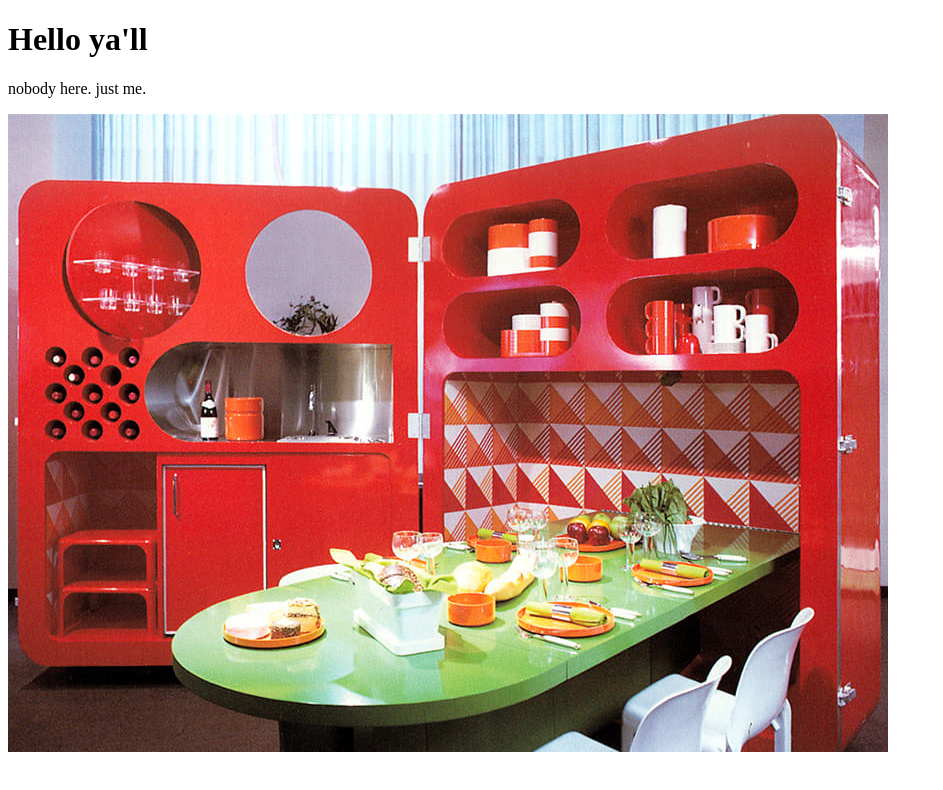
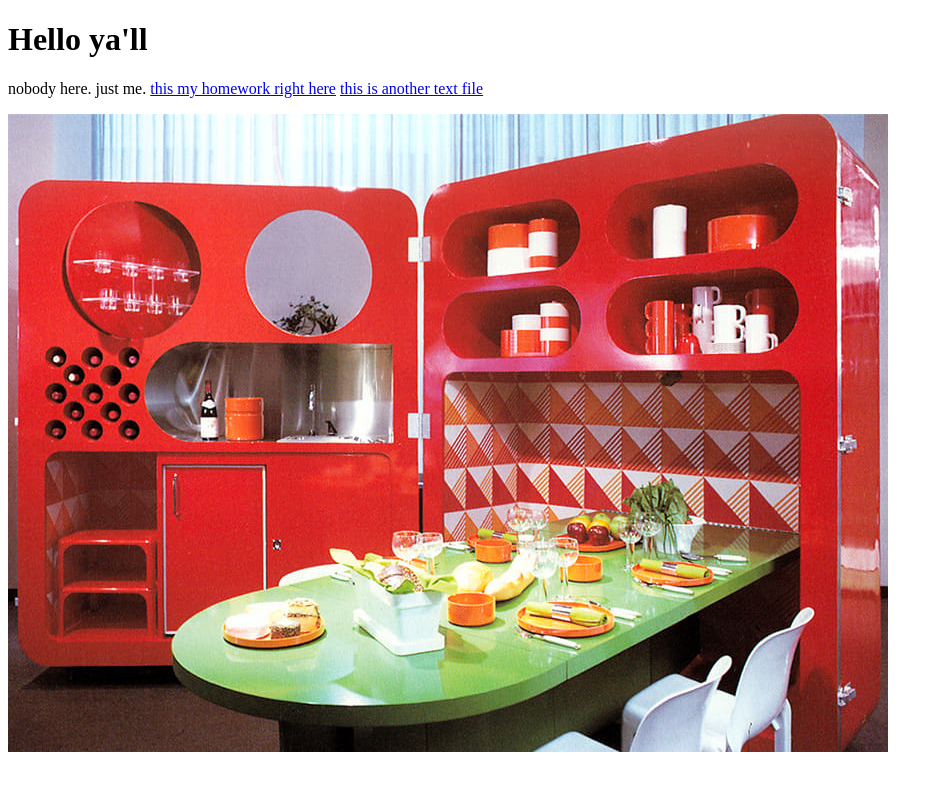
Before and after one commit to irisfainberg/irisfainberg, a plain HTML site: page index.html in a window 1280 px wide. Shown: the whole page, without its empty margins (0-943 px from the left). Drawn offline with Linux system fonts and the light colour scheme.

Commit message:
Update index.html

```diff
--- a/index.html
+++ b/index.html
@@ -3,8 +3,8 @@
 <body>
 <h1>Hello ya'll</h1>
 <p>nobody here. just me.
-<a this my homework href="homework1.txt" right here </a>
-<a this is another text file href="empty.txt"<a/></p>
+<a href="homework1.txt">this my homework  right here</a>
+<a href="empty.txt">this is another text file<a/></p>
 <p><img src="kitchen.png" </img> </p>
 </body>
 </html>
```
